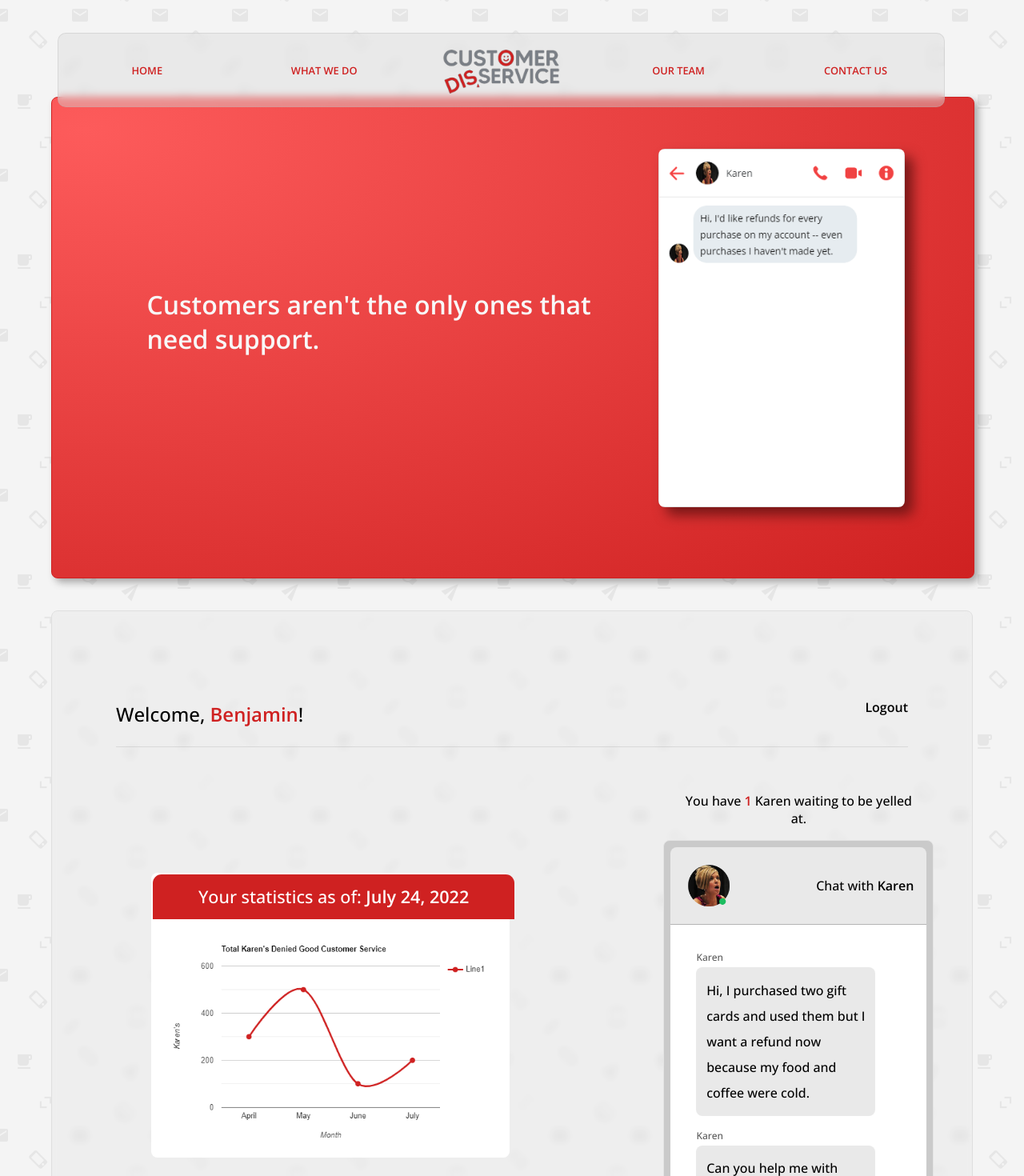
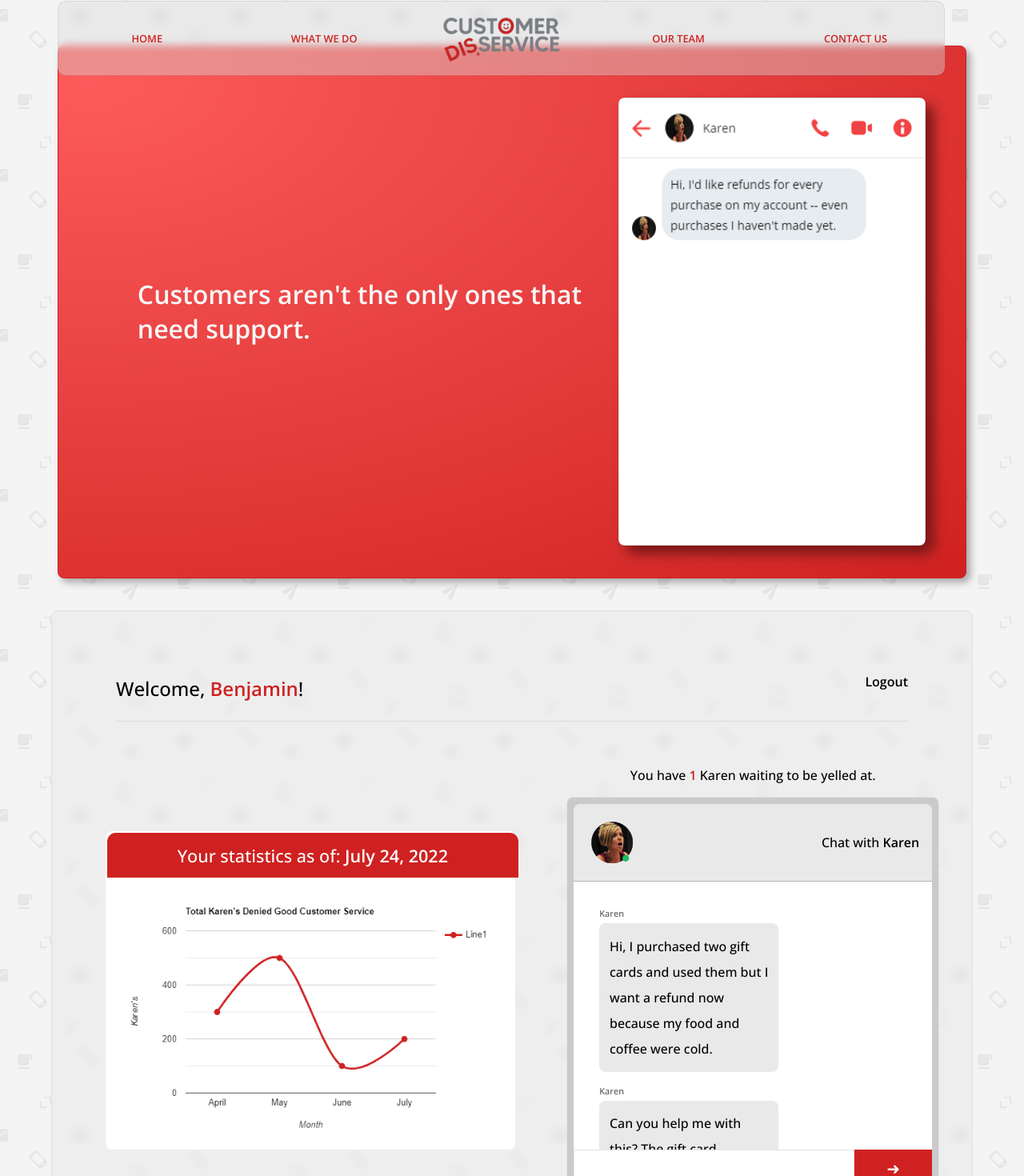
Before and after one commit to emfoxily/cds, a Vue app: page / in a window 1280 px wide. Shown: the part 39-1509 px from the top of the page at 80% size. Built offline with nearby package versions, Linux system fonts and the light colour scheme; what vue3-mq would draw is missing.

Commit message:
still working on responsiveness

```diff
--- a/src/components/ChatBox.vue
+++ b/src/components/ChatBox.vue
@@ -324,64 +324,42 @@ button:hover {
     cursor: pointer;
 }
 
-    @media only screen and (max-width: 415px) {
-         .chat-box {
-            width: 95.5%!important;
-            height: auto;
-            // margin-left: -15vw;
-            font-size: .8em;
-        }
 
-        .chat-box-list-container {
-            overflow-x: hidden;
-        }
-
-        .Karen, .Ben {
-            p {
-                width: 50vw!important;
-            }
-
-        }
-
-        .Karen {
-            margin-left: -2em;
-        }
-
-        .Ben {
-
-            margin-right: -1.85em;
-
-            .sender {
-                margin-left: 2em;
-            }
-        }
-
-    }
-
-    @media only screen and (max-width: 1024px) {
+    @media only screen and (max-width: 1920px) {
 
         .chat-box-list-container {
             overflow-x: hidden;
         }
 
         .chat-box {
-            width: 45vw;
-            height: 50vh;
+            width: 25vw;
+            height: 60vh;
+        }
+
+        .chat-name {
+            font-size: 1em;
+            padding: 1em;
         }
 
         .chat-name img {
-            width: 7vw;
+            width: 5vw;
         }
 
         .chat-box-list-container {
             height: 100%;
+            padding: 1em;
         }
 
         .Karen, .Ben {
             p {
-                width: 20vw;
+                width: 15.5vw;
+                font-size: 1em;
             }
 
+        }
+
+        .sender {
+            font-size: .75em;
         }
 
         .Karen {
@@ -390,7 +368,7 @@ button:hover {
 
         .Ben {
 
-            margin-right: -1.85em;
+            margin-right: -4.5em;
 
             .sender {
                 margin-left: 15em;
@@ -436,62 +414,7 @@ button:hover {
         }
 
         .sender {
-            font-size: .75em!important;
-        }
-
-        .Karen {
-            margin-left: -1.5em;
-        }
-
-        .Ben {
-
-            margin-right: -4.5em;
-
-            .sender {
-                margin-left: 15em;
-            }
-        }
-
-        input {
-            width: 100%;
-        }
-    }
-
-    @media only screen and (max-width: 1920px) {
-
-        .chat-box-list-container {
-            overflow-x: hidden;
-        }
-
-        .chat-box {
-            width: 25vw;
-            height: 60vh;
-        }
-
-        .chat-name {
-            font-size: 1em;
-            padding: 1em;
-        }
-
-        .chat-name img {
-            width: 5vw;
-        }
-
-        .chat-box-list-container {
-            height: 100%;
-            padding: 1em;
-        }
-
-        .Karen, .Ben {
-            p {
-                width: 15.5vw;
-                font-size: 1em;
-            }
-
-        }
-
-        .sender {
-            font-size: .75em!important;
+            font-size: .75em;
         }
 
         .Karen {
@@ -513,4 +436,83 @@ button:hover {
     }
 
 
+     @media only screen and (max-width: 1024px) {
+
+        .chat-box-list-container {
+            overflow-x: hidden;
+        }
+
+        .chat-box {
+            width: 45vw;
+            height: 50vh;
+        }
+
+        .chat-name img {
+            width: 7vw;
+        }
+
+        .chat-box-list-container {
+            height: 100%;
+        }
+
+        .Karen, .Ben {
+            p {
+                width: 20vw;
+            }
+
+        }
+
+        .Karen {
+            margin-left: -1.5em;
+        }
+
+        .Ben {
+
+            margin-right: -1.85em;
+
+            .sender {
+                margin-left: 15em;
+            }
+        }
+
+        input {
+            width: 100%;
+        }
+    }
+
+       @media only screen and (max-width: 415px) {
+         .chat-box {
+            width: 95.5%;
+            height: auto;
+            // margin-left: -15vw;
+            font-size: .8em;
+        }
+
+        .chat-box-list-container {
+            overflow-x: hidden;
+        }
+
+        .Karen, .Ben {
+            p {
+                width: 50vw;
+            }
+
+        }
+
+        .Karen {
+            margin-left: -2em;
+        }
+
+        .Ben {
+
+            margin-right: -1.85em;
+
+            .sender {
+                margin-left: 2em;
+            }
+        }
+
+    }
+
+
 </style>
--- a/src/components/HomePage.vue
+++ b/src/components/HomePage.vue
@@ -76,7 +76,7 @@ export default {
 
 <style scoped>
  .container {
-    margin: 20vh auto!important;
+    margin: 20vh auto;
   }
 
   .account {
@@ -113,7 +113,7 @@ export default {
 
   .account-wrapper {
     display: flex;
-    justify-content: space-between!important;
+    justify-content: space-between;
     align-items: center;
     padding: 0 2em;
   }
@@ -159,56 +159,26 @@ export default {
   }
 
 
-  @media only screen and (max-width: 415px) {
 
+  @media only screen and (max-width: 1920px) {
     .container {
-      width: 100%!important;
-    }
-
-    .header {
-      flex-direction: column;
-      text-align: center;
-      padding: 4em;
-    }
-
-    .account table {
-      margin: 4vh auto;
-      width: 100%!important;
-    }
-
-    table img {
-      width: 100%;
-    }
-
-    thead {
-      width: 95.5%!important;
-    }
-
-    .account-wrapper {
-      width: 100%!important;
-      padding: 0;
-    }
-
-    .account-management {
-      width: 76vw!important;
-      font-size: .75em;
-    }
-  }
-
-  @media only screen and (max-width: 1024px) {
-    .container {
-      margin-top: 12vh;
+      margin-top: 15vh;
       width: 90vw;
     }
 
     .header {
       /* flex-direction: column; */
       text-align: center;
-      margin-top: -3vh;
+      margin-top: 1vh;
+    }
+
+    .table-wrap {
+      padding-right: 12em;
+      margin-left: -12vw;
     }
 
     table {
-      width: 75vw;
+      width: 35vw;
       margin-top: 2vh;
     }
 
@@ -217,18 +187,20 @@ export default {
     }
 
     thead {
-      width: 98%;
+      width: 96.8%;
+      font-size: 1.35em;
     }
 
     .account {
-      margin-top: -7vh;
+      margin-top: 5vh;
       padding: 5em;
     }
 
     .account-wrapper {
-      width: 100%;
+      justify-content: space-between;
+      width: 60%;
       padding: 0;
-      flex-direction: column;
+      flex-direction: row;
       margin: 0 auto;
     }
 
@@ -259,8 +231,8 @@ export default {
     }
 
     table {
-      width: 100%;
-      margin-top: 12.5vh;
+      width: 40vw;
+      margin-top: 5vh;
     }
 
     table img {
@@ -269,7 +241,7 @@ export default {
 
     thead {
       width: 96.8%;
-      font-size: 1.35em!important;
+      font-size: 1.35em;
     }
 
     .account {
@@ -279,6 +251,57 @@ export default {
 
     .account-wrapper {
       width: 70%;
+      padding: 0;
+      /* flex-direction: column; */
+      margin: 0 11vw;
+    }
+
+    .account-management {
+      width: 90%;
+      margin: 0 auto;
+    }
+
+    .karen-container {
+      margin: 5vh -10vw;
+    }
+
+    .karen-container .message {
+      text-align: center;
+    }
+  }
+
+  @media only screen and (max-width: 1024px) {
+    .container {
+      margin-top: 12vh;
+      width: 90vw;
+    }
+
+    .header {
+      /* flex-direction: column; */
+      text-align: center;
+      margin-top: -3vh;
+    }
+
+    table {
+      width: 90%;
+      margin: 2vh 18vw;
+    }
+
+    table img {
+      width: 100%;
+    }
+
+    thead {
+      width: 98%;
+    }
+
+    .account {
+      margin-top: -7vh;
+      padding: 5em;
+    }
+
+    .account-wrapper {
+      width: 100%;
       padding: 0;
       flex-direction: column;
       margin: 0 auto;
@@ -290,7 +313,7 @@ export default {
     }
 
     .karen-container {
-      margin: 5vh auto;
+      margin: 3vh auto;
     }
 
     .karen-container .message {
@@ -298,26 +321,24 @@ export default {
     }
   }
 
-  @media only screen and (max-width: 1920px) {
+
+
+
+  @media only screen and (max-width: 415px) {
+
     .container {
-      margin-top: 12vh;
-      width: 90vw;
+      width: 100%;
     }
 
     .header {
-      /* flex-direction: column; */
+      flex-direction: column;
       text-align: center;
-      margin-top: 1vh;
+      padding: 4em;
     }
 
-    .table-wrap {
-      padding-right: 12em;
-      margin-left: -12vw;
-    }
-
-    table {
-      width: 35vw;
-      margin-top: 2vh;
+    .account table {
+      margin: 4vh auto;
+      width: 100%;
     }
 
     table img {
@@ -325,34 +346,17 @@ export default {
     }
 
     thead {
-      width: 96.8%;
-      font-size: 1.35em!important;
-    }
-
-    .account {
-      margin-top: 5vh;
-      padding: 5em;
+      width: 95.5%;
     }
 
     .account-wrapper {
-      justify-content: space-between!important;
-      width: 60%;
+      width: 100%;
       padding: 0;
-      flex-direction: row;
-      margin: 0 auto;
     }
 
     .account-management {
-      width: 90%;
-      margin: 0 auto;
-    }
-
-    .karen-container {
-      margin: 5vh auto;
-    }
-
-    .karen-container .message {
-      text-align: center;
+      width: 76vw;
+      font-size: .75em;
     }
   }
 
--- a/src/components/MainHeader.vue
+++ b/src/components/MainHeader.vue
@@ -31,8 +31,8 @@ export default {
         flex-direction: row-reverse;
         justify-content: space-between;
         /* padding: 4em 8em; */
-        /* margin: 0 auto!important; */
-        /* width: 100%!important; */
+        /* margin: 0 auto; */
+        /* width: 100%; */
     }
 
     .container img {
@@ -40,39 +40,71 @@ export default {
         filter: drop-shadow(10px 10px 8px rgb(119, 23, 23));
     }
 
-    @media only screen and (max-width: 415px) {
+     @media only screen and (max-width: 1920px) {
         header {
-            width: 100%;
-            height: 70vh!important;
+            width: 90vw;
+            margin: 0 auto;
+            height: 85vh;
         }
 
         header h2 {
-            margin:2vh auto!important;
-            width: 80%!important;
-            text-align: center;
+            font-size: 2em;
+            margin: 25% auto;
+            width: 55%;
         }
 
         .container {
-            margin: 0 -16%;
-            flex-direction: column-reverse;
-            /* width: 90%!important; */
+            width: 80vw;
+            padding: 2em 6em 0 5em;
+            display: flex;
+            /* flex-direction: column-reverse; */
         }
 
         .container img {
-            margin: 1vh auto!important;
-            width: 75vw!important;
+            width: 28vw;
+            height: 100%;
+            margin: 4vh auto;
+            margin-bottom: 5vh;
         }
     }
 
-     @media only screen and (max-width: 1024px) {
+    @media only screen and (max-width: 1366px) {
+        header {
+            width: 98.5%;
+            /* margin: -4vh 0 9vh auto; */
+            height: auto;
+        }
+
+        header h2 {
+            font-size: 2em;
+            margin: 25% auto;
+            width: 55%;
+        }
+
+        .container {
+            width: 80vw;
+            padding: 2em 6em 0 5em;
+            display: flex;
+            /* flex-direction: column-reverse; */
+        }
+
+        .container img {
+            width: 30vw;
+            height: 100%;
+            margin: 4vh auto;
+            margin-bottom: 5vh;
+        }
+    }
+
+         @media only screen and (max-width: 1024px) {
         header {
             width: 90vw;
             margin: -4vh 0 9vh auto;
-            height: 35vh!important;
+            height: auto;
         }
 
         header h2 {
-            font-size: 1em;
+            font-size: 2em;
             margin: 25% auto;
             width: 40%;
         }
@@ -85,69 +117,39 @@ export default {
         }
 
         .container img {
-            width: 30.5vw;
+            width: 32vw;
             height: 100%;
-            margin: 0 auto;
+            margin: 5vh auto;
             margin-bottom: 5vh;
         }
     }
 
-     @media only screen and (max-width: 1366px) {
+    @media only screen and (max-width: 415px) {
         header {
-            width: 98.5%;
-            /* margin: -4vh 0 9vh auto; */
-            height: 55vh;
+            width: 100%;
+            height: 70vh;
         }
 
         header h2 {
-            font-size: 2em;
-            margin: 15% auto;
-            width: 55%;
+            margin:2vh auto;
+            width: 80%;
+            text-align: center;
         }
 
         .container {
-            width: 80vw;
-            padding: 2em 6em 0 5em;
-            display: flex;
-            /* flex-direction: column-reverse; */
+            margin: 0 -16%;
+            flex-direction: column-reverse;
+            /* width: 90%; */
         }
 
         .container img {
-            width: 20vw;
-            height: 100%;
-            margin: 4vh auto;
-            margin-bottom: 5vh;
-        }
-    }
-
-    @media only screen and (max-width: 1920px) {
-        header {
-            width: 90vw;
-            margin: 0 auto;
-            height: 75vh;
-        }
-
-        header h2 {
-            font-size: 2em;
-            margin: 20% auto;
-            width: 55%;
-        }
-
-        .container {
-            width: 80vw;
-            padding: 2em 6em 0 5em;
-            display: flex;
-            /* flex-direction: column-reverse; */
-        }
-
-        .container img {
-            width: 30%;
-            height: 100%;
-            margin: 4vh auto;
-            margin-bottom: 5vh;
+            margin: 1vh auto;
+            width: 75vw;
         }
     }
 
 
 
+
+
 </style>
--- a/src/components/NavBar.vue
+++ b/src/components/NavBar.vue
@@ -71,25 +71,13 @@ nav span {
     cursor: pointer;
 }
 
-@media only screen and (max-width: 415px) {
-    nav {
-        color: transparent;
-        width: 80vw;
-        margin: -11vh 6vw;
-    }
-
-    nav img {
-        width: 30vw;
-    }
-}
-
-@media only screen and (min-width: 1024px) {
+@media only screen and (min-width: 1920px) {
 
     nav {
         position:fixed;
-        margin: -10vh 5%;
-        font-size: .8em;
-        width: 86.5vw;
+        margin: -13vh 5%!important;
+        font-size: 1em!important;
+        width: 88vw!important;
     }
     nav img {
         width: 70%;
@@ -111,13 +99,13 @@ nav span {
 
 }
 
-@media only screen and (min-width: 1920px) {
+@media only screen and (min-width: 1024px) {
 
     nav {
         position:fixed;
-        margin: -17vh 5%;
-        font-size: 1em;
-        width: 88vw;
+        margin: -7vh 5%;
+        font-size: .8em;
+        width: 86.5vw;
     }
     nav img {
         width: 70%;
@@ -125,4 +113,16 @@ nav span {
 
 }
 
+@media only screen and (max-width: 415px) {
+    nav {
+        color: transparent;
+        width: 80vw;
+        margin: -11vh 6vw;
+    }
+
+    nav img {
+        width: 30vw;
+    }
+}
+
 </style>
```
Also changed, not shown: src/components/HappyBirthday.vue (+11 -6 lines). Lines whose indentation alone changed are shown as unchanged.
